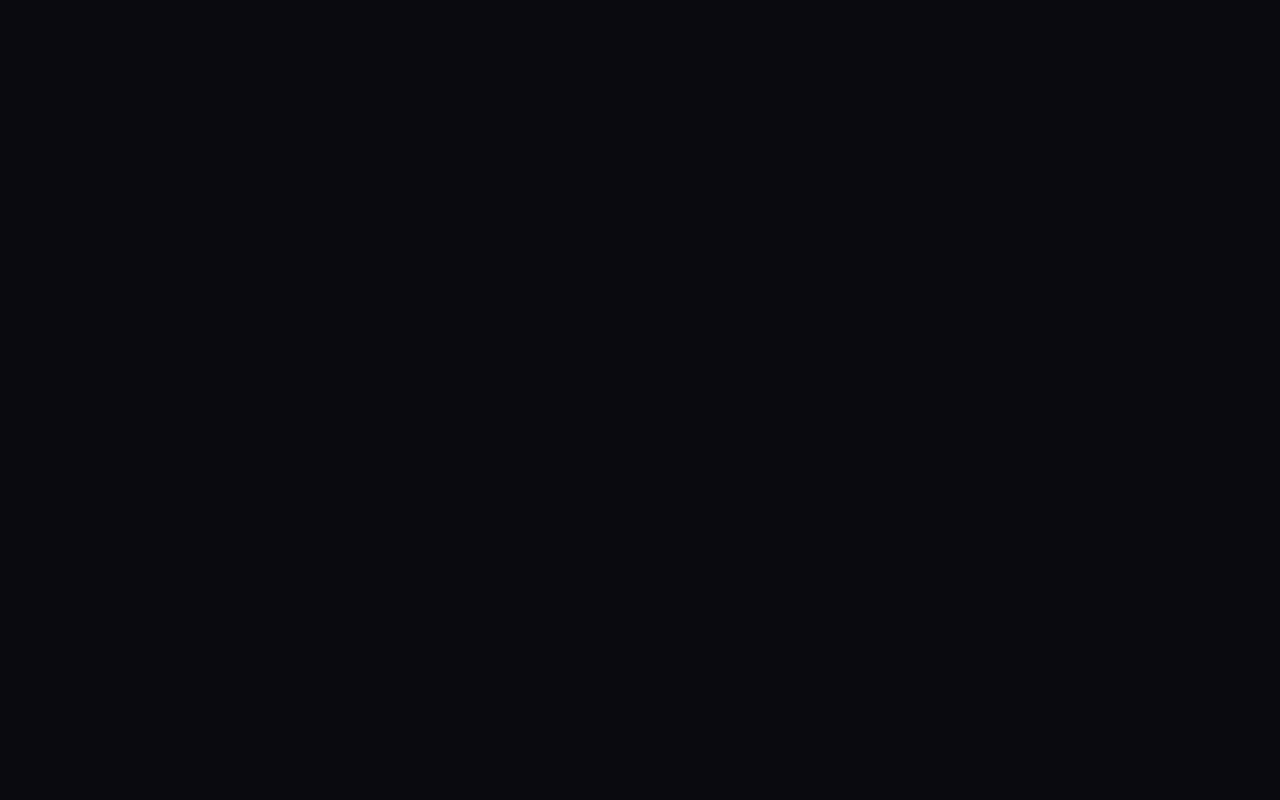
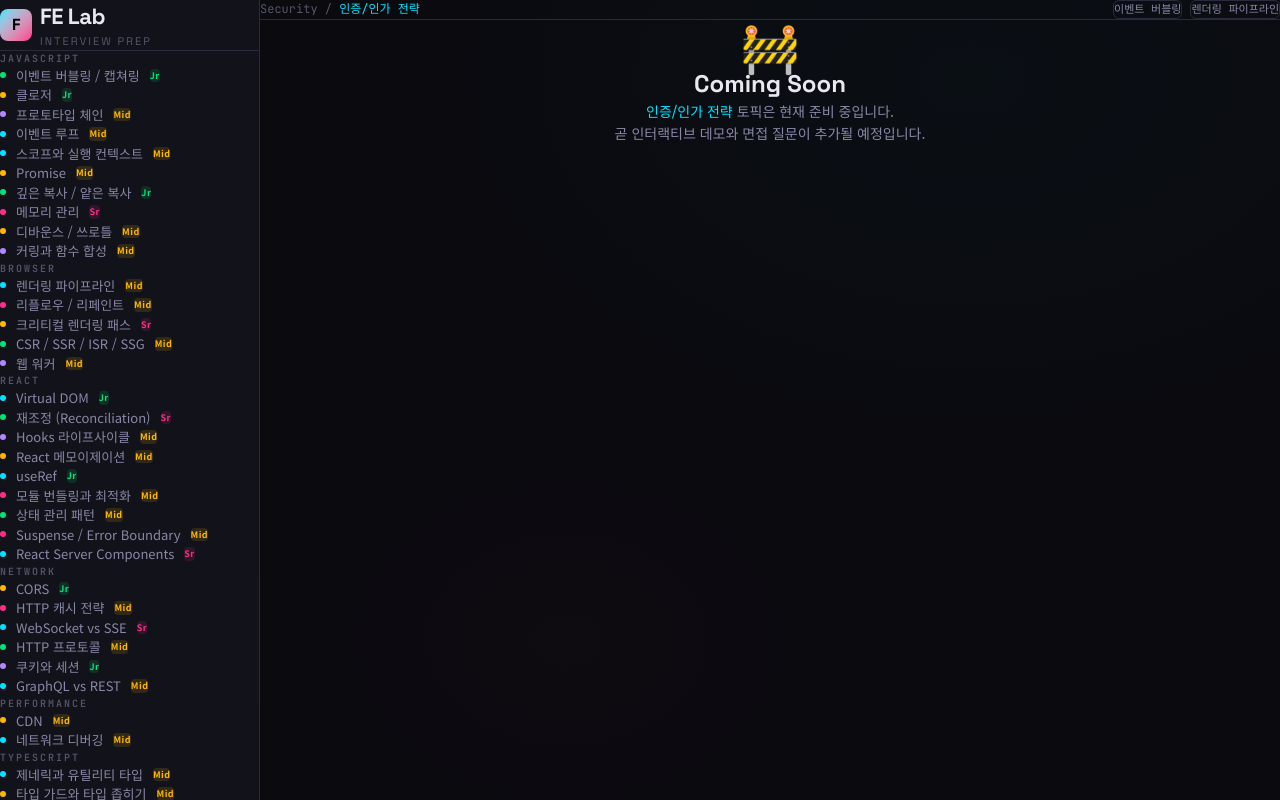
Before and after one commit to k1my3ch4n/Fe-Lab, a Next.js app in the folder fe-lab/: page /topics/auth-strategy in a window 1280 px wide. Before the commit this address had no page. Built offline with nearby package versions, Linux system fonts and the light colour scheme.

Commit message:
feat(entities): 14개 신규 토픽 및 TypeScript, CSS, Security, Web API, Accessibility 카테고리 추가

```diff
--- a/fe-lab/entities/topic/model.ts
+++ b/fe-lab/entities/topic/model.ts
@@ -240,15 +240,136 @@ const topicList: Topic[] = [
     color: "var(--accent-cyan)",
     implemented: true,
   },
+  // JavaScript 실전 (신규)
+  {
+    id: "debounce-throttle",
+    name: "디바운스 / 쓰로틀",
+    category: "JavaScript",
+    difficulty: "mid",
+    color: "var(--accent-amber)",
+    implemented: true,
+  },
+  {
+    id: "currying-composition",
+    name: "커링과 함수 합성",
+    category: "JavaScript",
+    difficulty: "mid",
+    color: "var(--accent-violet)",
+    implemented: true,
+  },
+  // TypeScript (신규 카테고리)
+  {
+    id: "generics",
+    name: "제네릭과 유틸리티 타입",
+    category: "TypeScript",
+    difficulty: "mid",
+    color: "var(--accent-cyan)",
+    implemented: true,
+  },
+  {
+    id: "type-guard",
+    name: "타입 가드와 타입 좁히기",
+    category: "TypeScript",
+    difficulty: "mid",
+    color: "var(--accent-amber)",
+    implemented: true,
+  },
+  // CSS (신규 카테고리)
+  {
+    id: "flexbox-grid",
+    name: "Flexbox vs Grid",
+    category: "CSS",
+    difficulty: "junior",
+    color: "var(--accent-green)",
+    implemented: true,
+  },
+  {
+    id: "responsive-design",
+    name: "반응형 디자인",
+    category: "CSS",
+    difficulty: "mid",
+    color: "var(--accent-violet)",
+    implemented: true,
+  },
+  // React 심화 (신규)
+  {
+    id: "state-management",
+    name: "상태 관리 패턴",
+    category: "React",
+    difficulty: "mid",
+    color: "var(--accent-green)",
+    implemented: true,
+  },
+  {
+    id: "suspense-error-boundary",
+    name: "Suspense / Error Boundary",
+    category: "React",
+    difficulty: "mid",
+    color: "var(--accent-magenta)",
+    implemented: true,
+  },
+  {
+    id: "server-components",
+    name: "React Server Components",
+    category: "React",
+    difficulty: "senior",
+    color: "var(--accent-cyan)",
+    implemented: true,
+  },
+  // Security (신규 카테고리)
+  {
+    id: "xss-csrf",
+    name: "XSS / CSRF 방지",
+    category: "Security",
+    difficulty: "mid",
+    color: "var(--accent-magenta)",
+    implemented: true,
+  },
+  {
+    id: "auth-strategy",
+    name: "인증/인가 전략",
+    category: "Security",
+    difficulty: "mid",
+    color: "var(--accent-amber)",
+    implemented: true,
+  },
+  // Web API (신규 카테고리)
+  {
+    id: "intersection-observer",
+    name: "Intersection Observer",
+    category: "Web API",
+    difficulty: "mid",
+    color: "var(--accent-cyan)",
+    implemented: true,
+  },
+  {
+    id: "web-storage",
+    name: "Web Storage",
+    category: "Web API",
+    difficulty: "junior",
+    color: "var(--accent-green)",
+    implemented: true,
+  },
+  // Accessibility (신규 카테고리)
+  {
+    id: "web-accessibility",
+    name: "웹 접근성 (a11y)",
+    category: "Accessibility",
+    difficulty: "mid",
+    color: "var(--accent-violet)",
+    implemented: true,
+  },
 ];
 
 export function getCategories(): Category[] {
   const categoryMap = new Map<string, Topic[]>();
+
   for (const topic of topicList) {
     const list = categoryMap.get(topic.category) ?? [];
     list.push(topic);
     categoryMap.set(topic.category, list);
   }
+
   return Array.from(categoryMap.entries()).map(([name, topics]) => ({
     name,
     topics,
```
